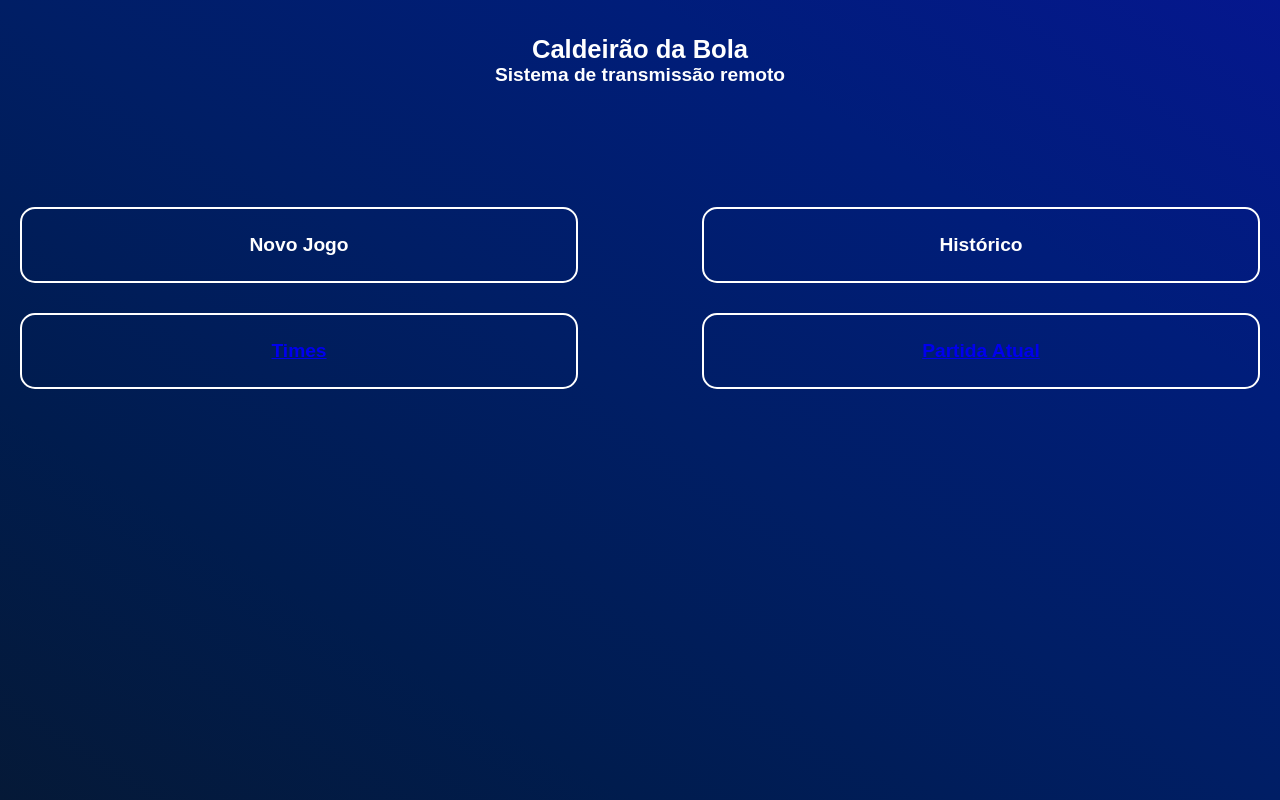
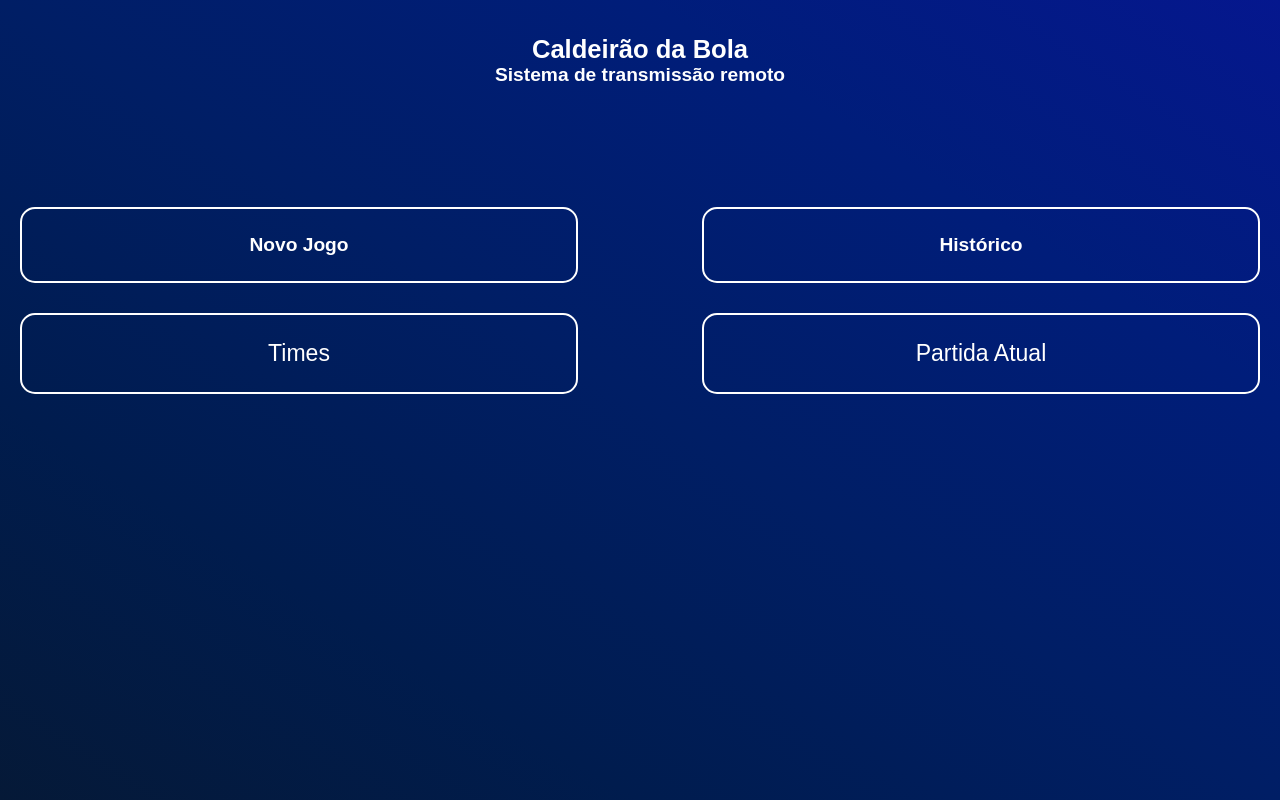
Before and after one commit to dennetwebdesigner/SRTFO, a Vue app: page /admin in a window 1280 px wide. Built offline with nearby package versions, Linux system fonts and the light colour scheme; no server answers.

Commit message:
correction color link

```diff
--- a/src/page/admin/init/InitAdmin.vue
+++ b/src/page/admin/init/InitAdmin.vue
@@ -12,10 +12,14 @@
       <button @click="handleNewPlay">Novo Jogo</button>
       <button>Histórico</button>
       <button>
-        <router-link to="/admin/teams" class="link"> Times </router-link>
+        <router-link to="/admin/teams" class="link-init-play">
+          Times
+        </router-link>
       </button>
       <button>
-        <router-link to="/admin/jogo" class="link"> Partida Atual </router-link>
+        <router-link to="/admin/jogo" class="link-init-play">
+          Partida Atual
+        </router-link>
       </button>
     </section>
   </main>
--- a/src/page/admin/init/initAdmin.css
+++ b/src/page/admin/init/initAdmin.css
@@ -48,3 +48,10 @@ h2 {
   font-size: 1.2em;
   font-weight: bolder;
 }
+
+.link-init-play {
+  color: white;
+  font-size: 1.2em;
+  text-decoration: none;
+  font-weight: lighter;
+}
```
